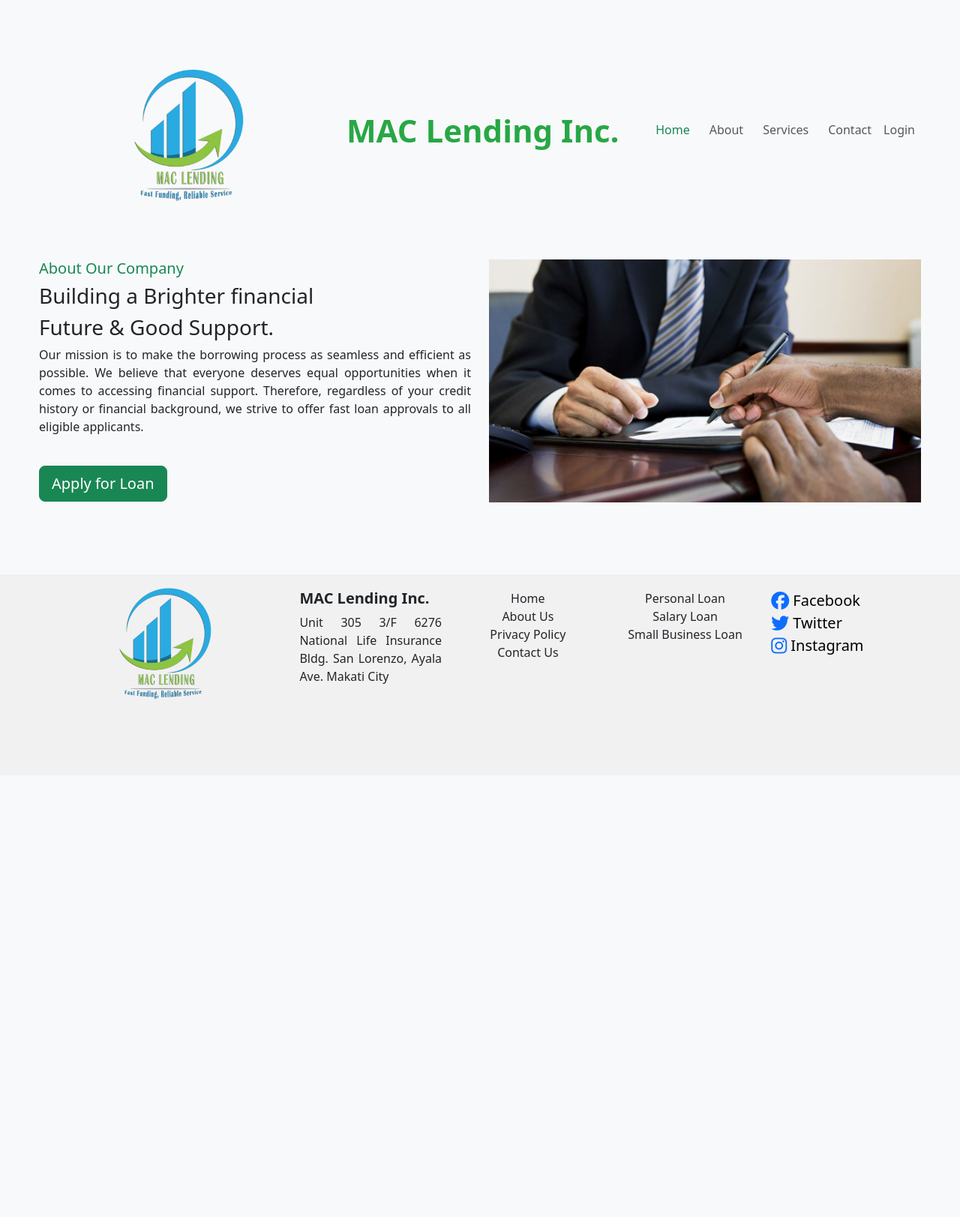
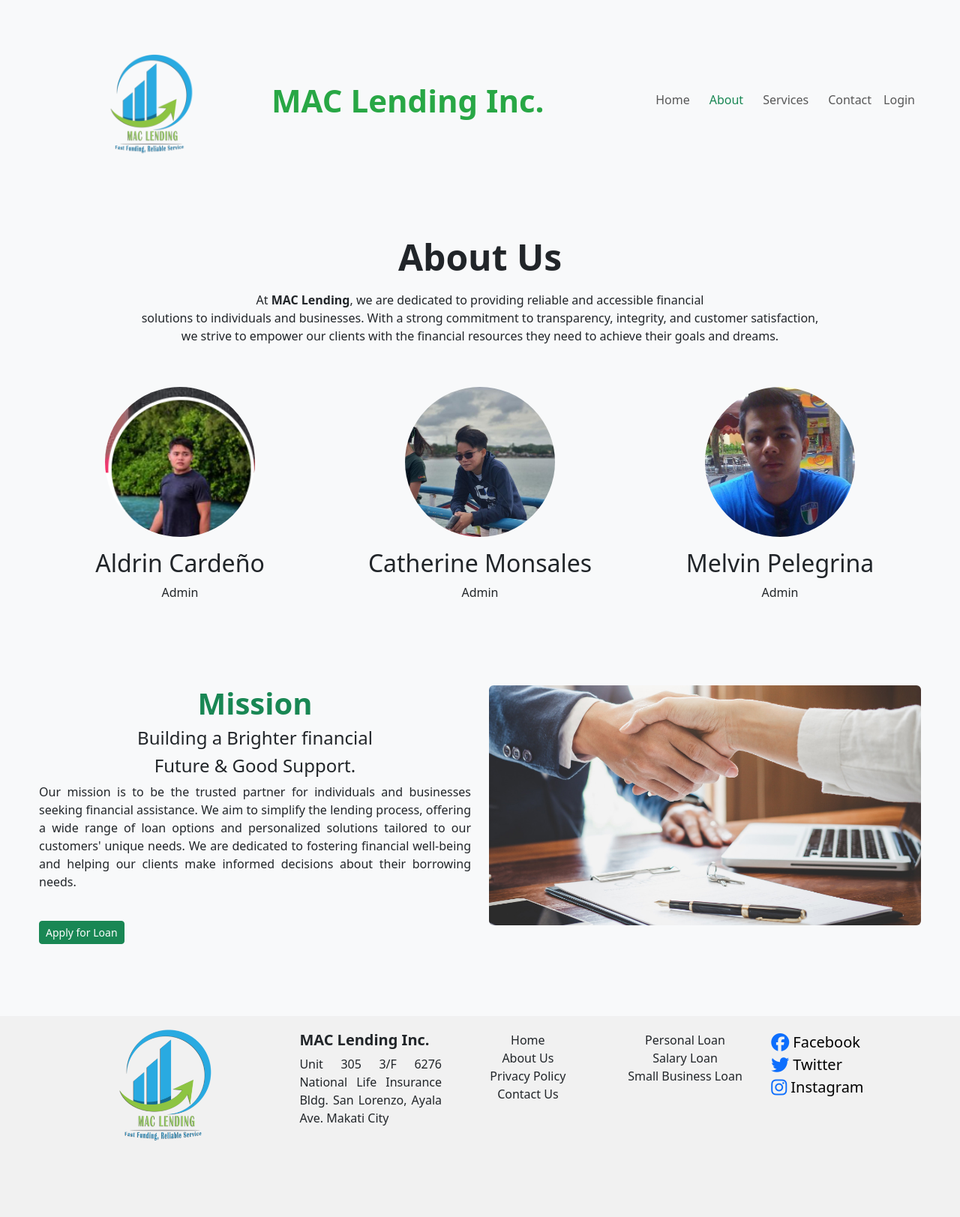
Before and after one commit to aldrin1997/kodego-capstone-project, a PHP site: page /about.php in a window 1280 px wide. Shown: the whole page at 75% size. Before the commit the page ends 932 px from the top, so only its background shows below. Run offline with PHP 8.4, Linux system fonts and the light colour scheme; some libraries are stand-ins or nearby versions.

Commit message:
edited about us

```diff
--- a/about.php
+++ b/about.php
@@ -11,13 +11,21 @@
   <link rel="stylesheet" href="https://cdnjs.cloudflare.com/ajax/libs/font-awesome/5.15.3/css/all.min.css">
 
   <script src="https://kit.fontawesome.com/a076d05399.js" crossorigin="anonymous"></script>
+  <style>
+    .agent-circle {
+      width: 200px;
+      height: 200px;
+      border-radius: 50%;
+      object-fit: cover;
+  }
+  </style>
 </head>
 <body>
 
   <nav class="navbar navbar-expand-lg navbar-light bg-light">
     <div class="container">
       <div class="navbar-brand">
-        <img src="image/logo.png" width="400px" class="logo-image" alt="Logo">
+        <img src="image/logo.png" width="300px" class="logo-image" alt="Logo">
         <span class="logo-text">MAC Lending Inc.</span>
       </div>
       <button class="navbar-toggler" type="button" data-bs-toggle="collapse" data-bs-target="#navbarNav" aria-controls="navbarNav" aria-expanded="false" aria-label="Toggle navigation">
@@ -26,10 +34,10 @@
       <div class="collapse navbar-collapse" id="navbarNav">
         <ul class="navbar-nav ms-auto">
           <li class="nav-item">
-            <a class="nav-link text-success" href="home.php">Home</a>
+            <a class="nav-link" href="home.php">Home</a>
           </li>
           <li class="nav-item">
-            <a class="nav-link" href="about.php">About</a>
+            <a class="nav-link text-success" href="about.php">About</a>
           </li>
           <li class="nav-item">
             <a class="nav-link" href="services.php">Services</a>
@@ -47,22 +55,62 @@
     </div>
   </nav>
 
+  <div class="container mt-5 mb-5">
+        <h1 class="text-center fw-bold display-5">About Us</h1>
+        <p class="mt-3 text-center fs-6 fw-medium">
+          At <b>MAC Lending</b>, we are dedicated to providing reliable and accessible financial <br>solutions to individuals
+          and businesses. With a strong commitment to transparency, integrity, and customer satisfaction, <br>we strive to
+          empower our clients with the financial resources they need to achieve their goals and dreams.
+        </p>
+
+        <div class="row mt-5">
+
+            <div class="col-md-4 mb-5 mt-2">
+                <div class="text-center"> <!-- Add text-center class here -->
+                    <img src="image/AC.png" alt="Agent 2" class="agent-circle">
+                    <h3 class="mt-3 fs-2">Aldrin Cardeño</h3>
+                    <p class="fs-6 text-center fw-medium">Admin</p>
+                </div>
+            </div>
+
+            <div class="col-md-4 mb-5 mt-2">
+                <div class="text-center"> <!-- Add text-center class here -->
+                    <img src="image/CM.jpg" alt="Agent 3" class="agent-circle">
+                    <h3 class="mt-3 fs-2">Catherine Monsales</h3>
+                    <p class="fs-6 text-center fw-medium">Admin</p>
+                </div>
+            </div>
+
+            <div class="col-md-4 mb-5 mt-2">
+                <div class="text-center"> <!-- Add text-center class here -->
+                    <img src="image/MP.png" alt="Agent 4" class="agent-circle">
+                    <h3 class="mt-3 fs-2">Melvin Pelegrina</h3>
+                    <p class="fs-6 text-center fw-medium">Admin</p>
+                </div>
+            </div>
+        </div>
+
+    </div>
+
   <section class="about-section">
     <div class="container">
       <div class="row">
         <div class="col-lg-6">
-          <h5 class="text-success">About Our Company</h5>
-          <h3>Building a Brighter financial</h3>
-          <h3>Future & Good Support.</h3>
-          <p>Our mission is to make the borrowing process as seamless and efficient as possible. We believe that everyone deserves equal opportunities when it comes to accessing financial support. Therefore, regardless of your credit history or financial background, we strive to offer fast loan approvals to all eligible applicants.</p>
+          <h1 class="text-success fw-bold text-center">Mission</h1>
+          <h4 class="text-center">Building a Brighter financial</h4>
+          <h4 class="text-center">Future & Good Support.</h4>
+          <p>Our mission is to be the trusted partner for individuals and businesses seeking financial assistance. We aim to simplify the
+            lending process, offering a wide range of loan options and personalized solutions tailored to our customers' unique needs. We
+            are dedicated to fostering financial well-being and helping our clients make informed decisions about their borrowing needs.</p>
 
-          <button class="btn btn-success btn-lg mt-4">Apply for Loan</button>
+          <button class="btn btn-success btn-sm mt-4">Apply for Loan</button>
         </div>
         <div class="col-lg-6">
-          <img src="image/image2.png" alt="lending money" class="img-fluid">
+          <img src="image/image11.jpg" alt="lending money" class="img-fluid rounded">
         </div>
       </div>
     </div>
+
   </section>
   <br>
   <br>
--- a/profile.php
+++ b/profile.php
@@ -240,6 +240,7 @@
                 <h2>User Profile</h2>
                 <p class="fw-medium">Username: <?php echo $user['username']; ?></p>
                 <p class="fw-medium">Email: <?php echo $user['email']; ?></p>
+                <p class="fw-medium"><a href="logout.php">Logout</a></p>
             </div>
             <div class="card-container mb-3">
                 <div class="card">
@@ -258,7 +259,7 @@
                     <button class="btn btn-success btn-sm">Pay Loan</button>
                 </div>
             </div>
-            <a href="logout.php">Logout</a>
+
         </div>
     </div>
 
```
Also changed, not shown: image/AC.png (added), image/CM.jpg (added), image/MP.png (added), image/image11.jpg (added), image/image12.jpg (added).
